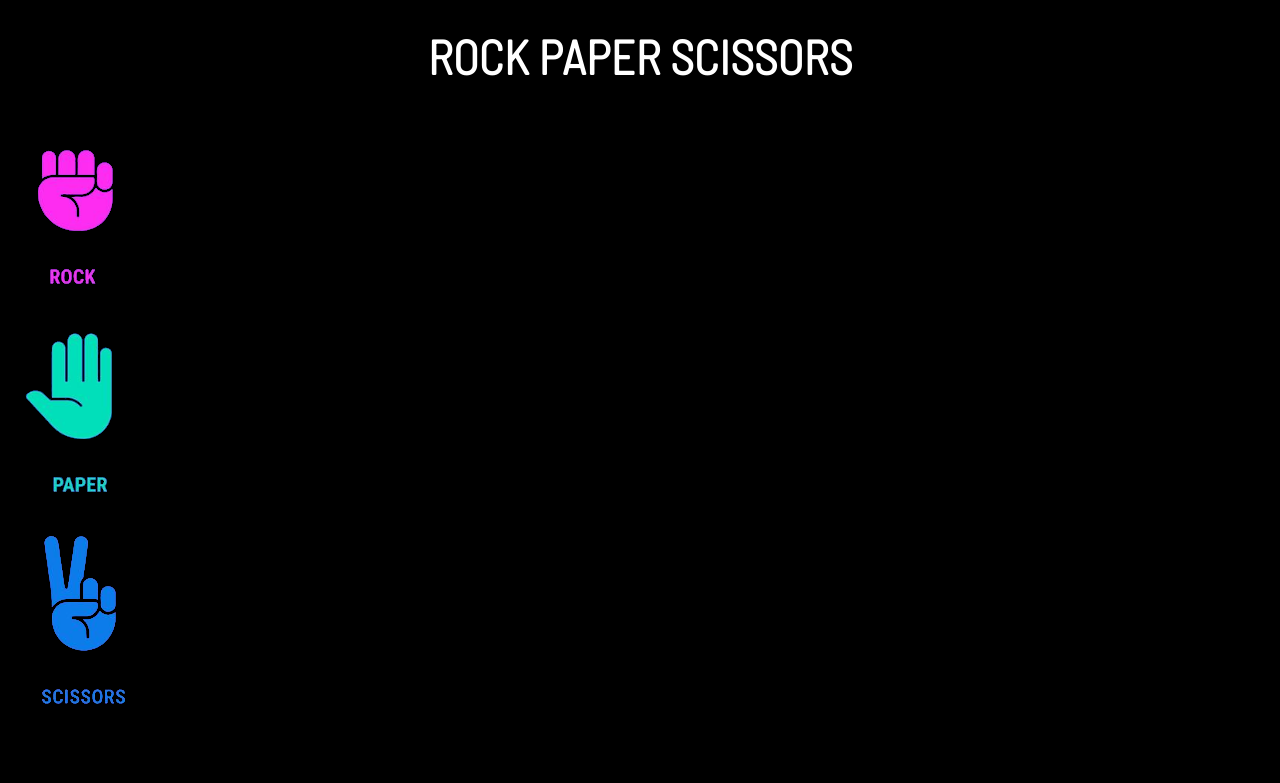
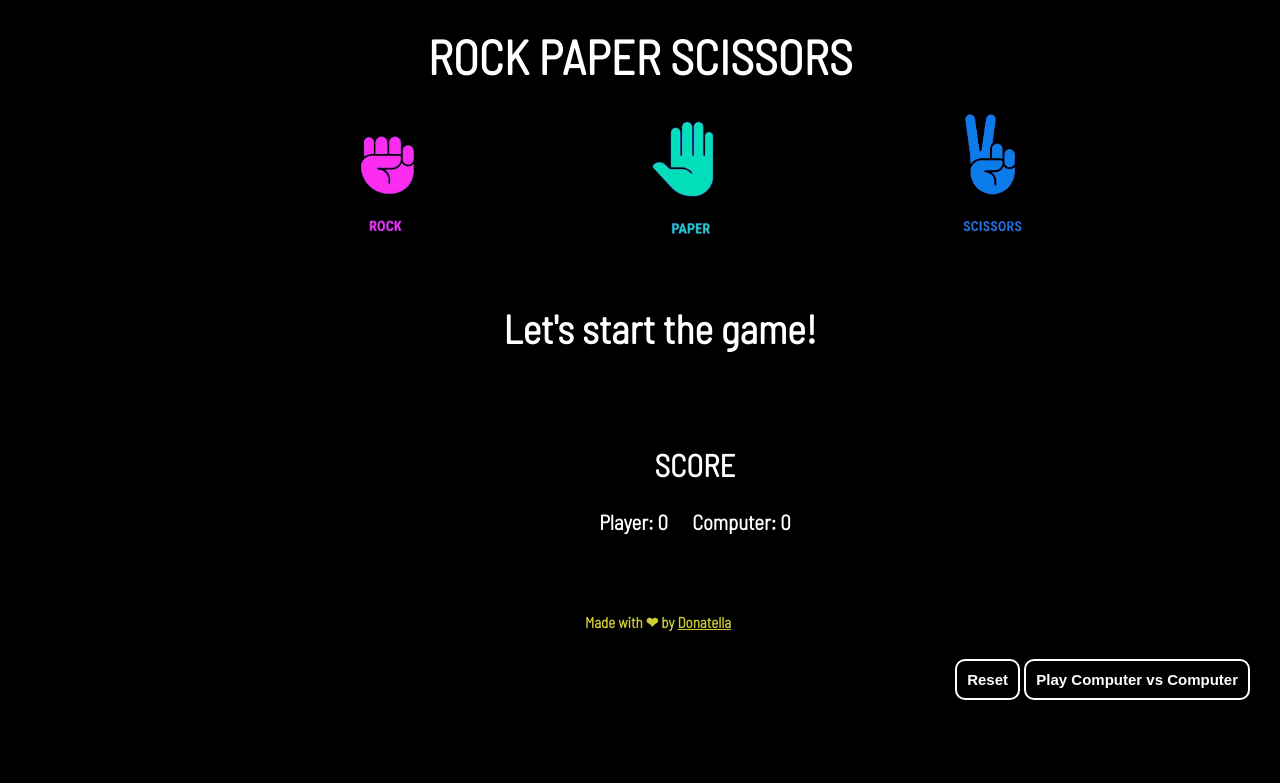
Before and after one commit to DonatellaC/rock-paper-scissors-javascript, a plain HTML site: page index.html in a window 1280 px wide. Shown: the top 783 px of the page. Drawn offline with Linux system fonts and the light colour scheme.

Commit message:
added: style

```diff
--- a/style.css
+++ b/style.css
@@ -23,3 +23,178 @@ body {
   background-color: black;
   min-height: 100vh;
 }
+
+/***********IMAGES***********/
+
+.choicesComp,
+.choices {
+  display: grid;
+  border: none;
+  outline: none;
+  font-size: 5rem;
+  background: none;
+}
+
+.choices {
+  cursor: pointer;
+}
+
+.choicesComp img,
+.choices img {
+  margin-right: 40px;
+  margin-left: 40px;
+  max-width: 40%;
+  min-width: 100px;
+  border-radius: 80%;
+  position: relative;
+  display: inline-block;
+}
+
+#Rock {
+  position: absolute;
+  left: 300px;
+}
+
+#Paper {
+  position: absolute;
+  left: 600px;
+}
+
+#Scissors {
+  position: absolute;
+  left: 900px;
+}
+
+/***********SCORES***********/
+
+.randomPlay {
+  font-weight: bold;
+  text-align: center;
+  margin: 20 40 px;
+  padding: 20px;
+  background-color: white;
+  position: fixed;
+  bottom: 200px;
+}
+
+.score,
+.scoreComputers {
+  color: white;
+  font-weight: bold;
+  font-size: 1.3rem;
+  text-align: center;
+  margin: 0 auto 0 auto;
+  left: 500px;
+  width: 350px;
+  max-width: 80%;
+  position: absolute;
+  padding: 20px;
+  top: 400px;
+}
+
+#player_score,
+#computer_score,
+#computer_score1,
+#computer_score2 {
+  padding: 10px;
+}
+
+/***********PLAY MESSAGE - RESULTS***********/
+.result,
+.resultComp {
+  color: white;
+  position: relative;
+  width: 100%;
+  text-align: center;
+}
+
+p {
+  font-size: 40px;
+  font-weight: bold;
+  text-align: center;
+  position: relative;
+  display: inline-block;
+  margin: 0 auto 0 auto;
+  top: 200px;
+  left: 20px;
+}
+
+/***********BUTTONS PLAY - RESET -***********/
+
+.randomPlay:hover,
+.restart:hover,
+.reset_newGameC:hover,
+.restart_newGameP:hover,
+.computers_play:hover {
+  box-shadow: 0px 0px 20px 1px rgb(245, 245, 191);
+}
+
+.computers_play,
+.restart,
+.reset_newGameC,
+.restart_newGameP,
+.randomPlay {
+  background-color: transparent;
+  border: 2px solid white;
+  color: white;
+  border-radius: 10px;
+  padding: 10px 10px;
+  bottom: 100px;
+  cursor: pointer;
+  display: flex;
+  justify-content: flex-end;
+  text-align: right;
+  position: absolute;
+}
+
+.computers_play,
+.restart {
+  right: 30px;
+}
+
+.reset_newGameC {
+  right: 235px;
+}
+
+.restart_newGameP {
+  right: 260px;
+}
+
+.randomPlay {
+  right: 305px;
+  font-size: 15px;
+  font-weight: bold;
+  background-color: rgb(168, 145, 16);
+}
+
+.computers_play,
+.restart,
+.reset_newGameC,
+.restart_newGameP {
+  font-size: 15px;
+  font-weight: bold;
+}
+
+.selectionCvC {
+  display: none;
+}
+
+/***********FOOTER***********/
+
+footer {
+  min-width: 100vw;
+  position: relative;
+  margin: 0 auto 0 auto;
+  top: 260px;
+  text-align: center;
+  color: #cecb37;
+}
+
+footer p {
+  font-size: 15px;
+  left: 10px;
+}
+
+footer a {
+  color: #cecb37;
+}
```
